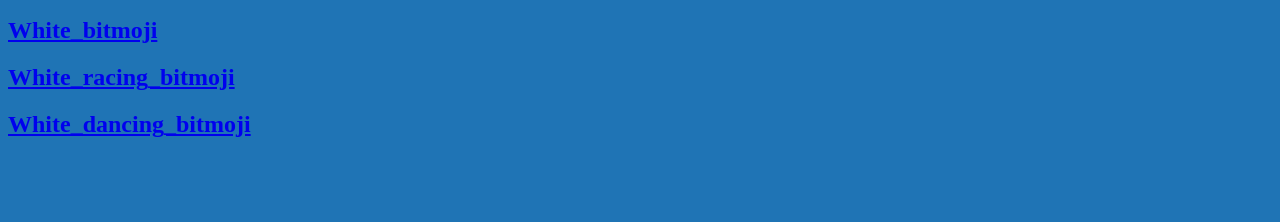
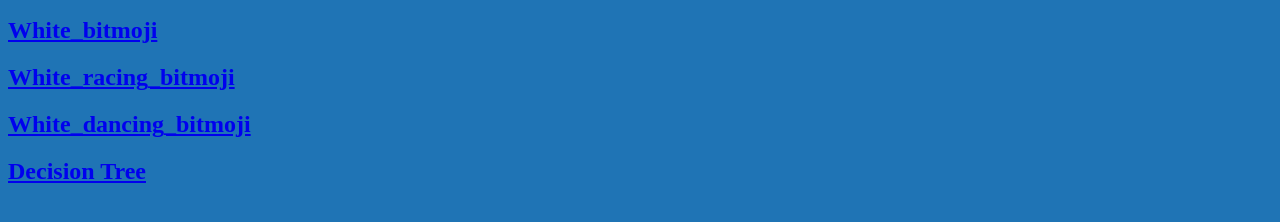
Before and after one commit to AlexWhite4/AlexWhite4.github.io, a plain HTML site: page javascripts.html in a window 1280 px wide. Shown: the part 420-642 px from the top of the page. Drawn offline with Linux system fonts and the light colour scheme; a script that the page names is missing.

Commit message:
Add files via upload

```diff
--- a/javascripts.html
+++ b/javascripts.html
@@ -22,5 +22,6 @@
     <h2><a href="https://www.khanacademy.org/computer-programming/white_bitmoji/5988367080407040">White_bitmoji</a></h2><script src="https://www.khanacademy.org/computer-programming/white_bitmoji/5988367080407040/embed.js?editor=no&buttons=no&author=no&embed=yes"></script></a>
     <h2><a href="https://www.khanacademy.org/computer-programming/white_racingbitmojifun/6419093894512640 ">White_racing_bitmoji</a></h2><script src="https://www.khanacademy.org/computer-programming/white_racing_bitmoji/6744507380711424/embed.js?editor=no&buttons=no&author=no&embed=yes"></script></a>
     <h2><a href="https://www.khanacademy.org/computer-programming/white_dancing_bitmoji/6128997345574912">White_dancing_bitmoji</a></h2><script src="https://www.khanacademy.org/computer-programming/white_dancing_bitmoji/6128997345574912/embed.js?editor=no&buttons=no&author=no&embed=yes"></script></a>
+    <h2><a href="https://www.khanacademy.org/computer-programming/assignment-5/5908375164207104">Decision Tree</a></h2><script src="https://www.khanacademy.org/computer-programming/assignment-5/5908375164207104/embed.js?editor=yes&buttons=yes&author=yes&embed=yes"></script></a>
 </body>
 </html>
```
